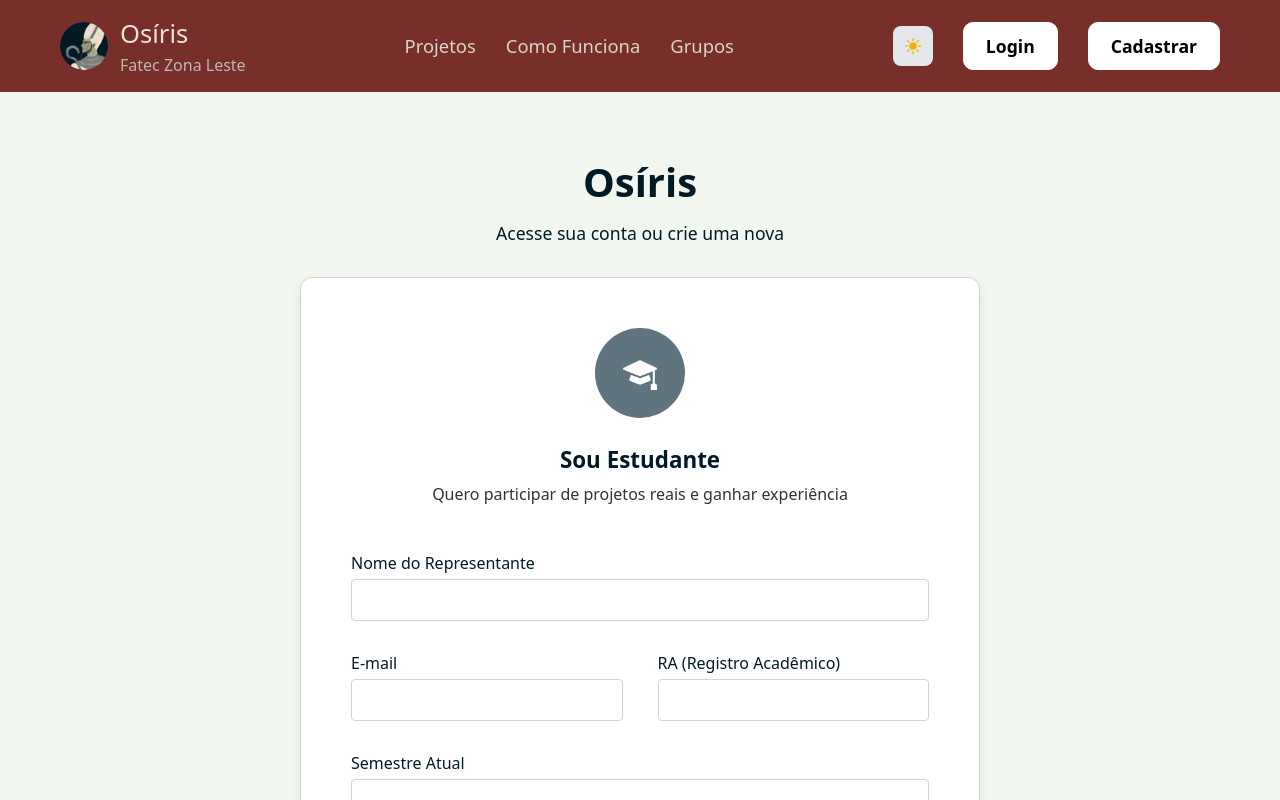
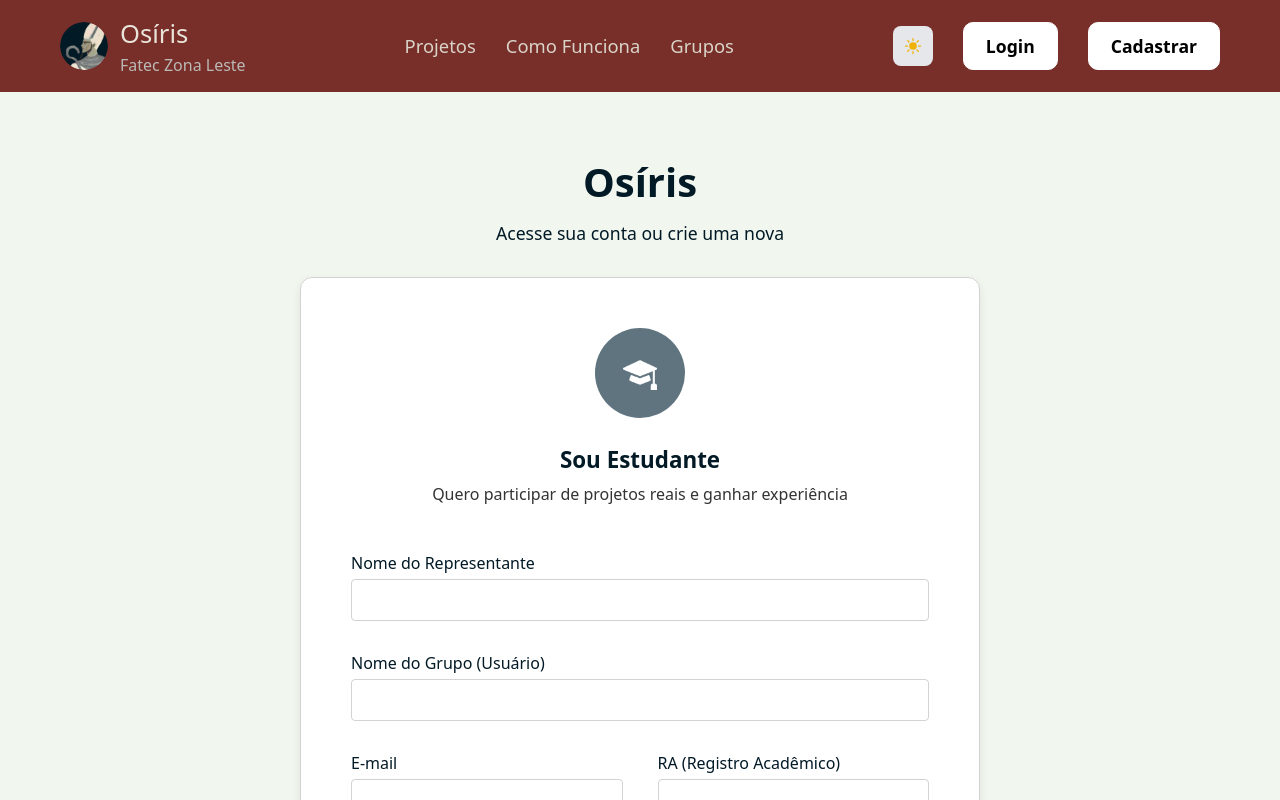
Before and after one commit to Infinito-1/osiris-react, a React (Vite) app: page /cadastro/estudante in a window 1280 px wide. Shown: the top 800 px of the page. Built offline with nearby package versions, Linux system fonts and the light colour scheme.

Commit message:
padronizando form de cadastro de grupo alinhando com novos requisitos de aluno/grupo

```diff
--- a/src/pages/cadastro/estudantesform.tsx
+++ b/src/pages/cadastro/estudantesform.tsx
@@ -60,6 +60,18 @@ function EstudantesForm() {
             <input
               type="text"
               id="nomeRep"
+              className="w-full border border-[#d3d3d3] rounded p-2 mt-1"
+            />
+          </div>
+
+          {/* Nome do Grupo */}
+          <div className="form-group mb-[30px]">
+            <label htmlFor="nomeGrupo" className="font-medium">
+              Nome do Grupo (Usuário)
+            </label>
+            <input
+              type="text"
+              id="nomeGrupo"
               className="w-full border border-[#d3d3d3] rounded p-2 mt-1"
             />
           </div>
@@ -140,7 +152,7 @@ function EstudantesForm() {
               cursor-pointer
               active:scale-95
             "
-            onClick={() => navigate("/aluno")}
+            onClick={() => navigate("/dashboard_grupo")}
           >
             Criar Conta
           </button>
```
